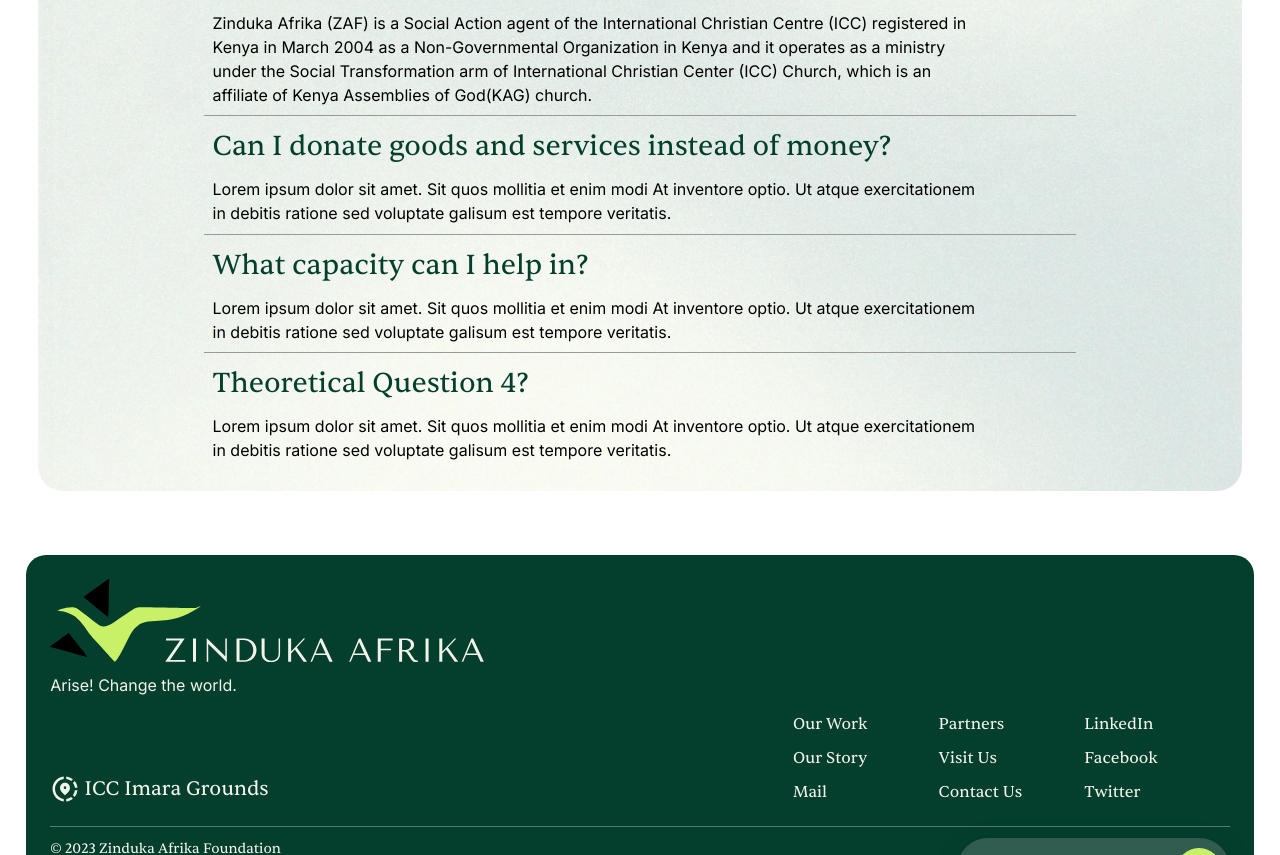
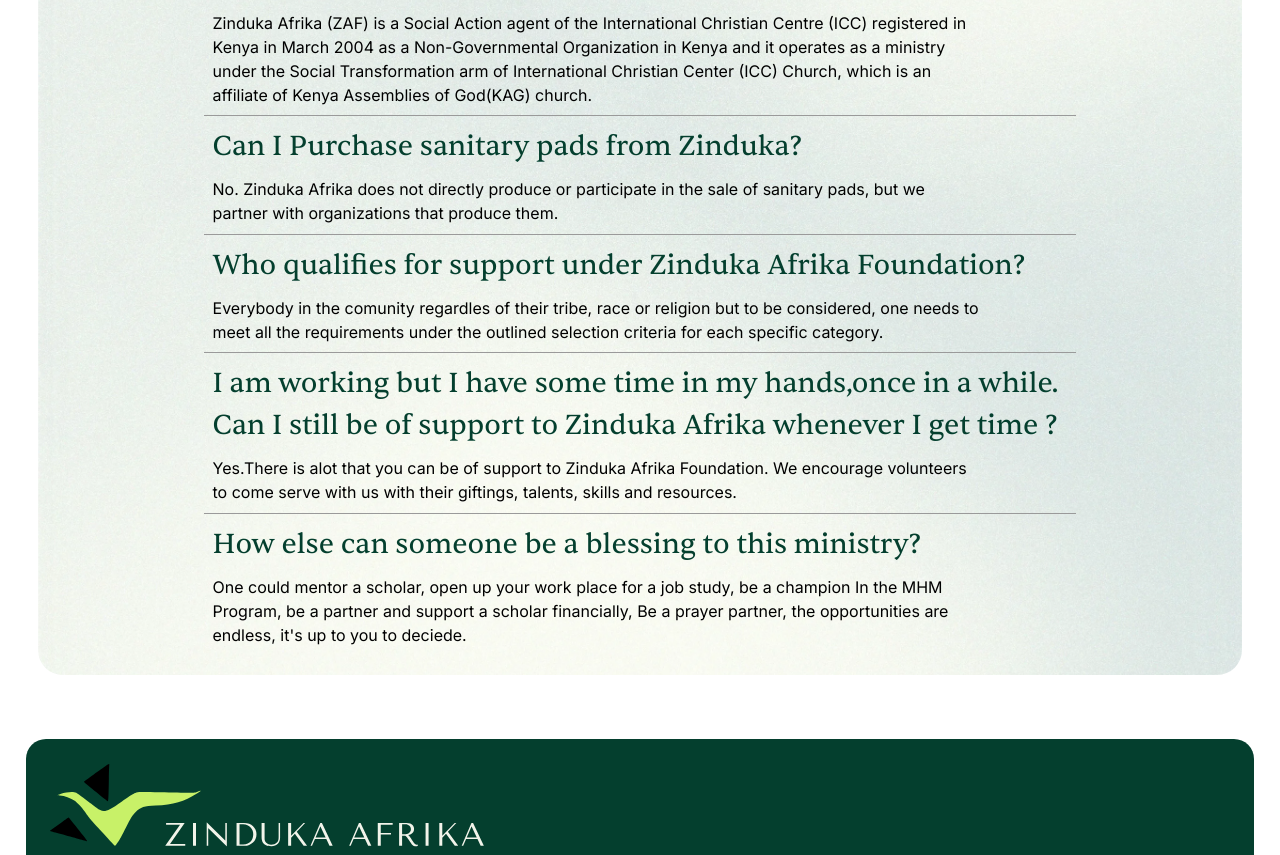
Before and after one commit to koechian/zinduka-afrika, a Next.js app: page / in a window 1280 px wide. Shown: the part 3180-4035 px from the top of the page. Built offline with nearby package versions, Linux system fonts and the light colour scheme.

Commit message:
Added FAQ items

```diff
--- a/src/app/components/Sections/Faq/Faq.tsx
+++ b/src/app/components/Sections/Faq/Faq.tsx
@@ -5,7 +5,7 @@
 
 const Faq = () => {
   return (
-    <section className={styles.wrapper}>
+    <section id={"faq"} className={styles.wrapper}>
       <div
         className={styles.container}
         style={{ backgroundImage: "url(/faq.webp)" }}
@@ -15,7 +15,7 @@
           style={{ backgroundImage: "url(./faq-logo.svg)" }}
         ></div>
         <div className={styles.heading}>
-          <h1>Frequenty Asked Questions</h1>
+          <h1>Frequently Asked Questions</h1>
           <h6 className={inter.className}>
             Any other questions?{" "}
             <a className={styles.link} href="mailto:zinduka-afrika@gmail.com">
@@ -30,21 +30,22 @@
             answer="Zinduka Afrika (ZAF) is a Social Action agent of the International Christian Centre (ICC) registered in Kenya in March 2004 as a Non-Governmental Organization in Kenya and it operates as a ministry under the Social Transformation arm of International Christian Center (ICC) Church, which is an affiliate of Kenya Assemblies of God(KAG) church."
           />
           <Question
-            question="Can I donate goods and services instead of money?"
-            answer="Lorem ipsum dolor sit amet. Sit quos mollitia et enim modi At inventore optio. Ut atque exercitationem in debitis ratione sed
-voluptate galisum est tempore veritatis."
+            question="Can I Purchase sanitary pads from Zinduka?"
+            answer="No. Zinduka Afrika does not directly produce or participate in the sale of sanitary pads, but we partner with organizations that produce them."
           />
 
           <Question
-            question="What capacity can I help in?"
-            answer="Lorem ipsum dolor sit amet. Sit quos mollitia et enim modi At inventore optio. Ut atque exercitationem in debitis ratione sed
-voluptate galisum est tempore veritatis."
+            question="Who qualifies for support under Zinduka Afrika Foundation?"
+            answer="Everybody  in the comunity regardles of their tribe, race or religion but  to be considered, one needs to meet all the requirements under the outlined  selection criteria for each specific category."
           />
 
           <Question
-            question="Theoretical Question  4?"
-            answer="Lorem ipsum dolor sit amet. Sit quos mollitia et enim modi At inventore optio. Ut atque exercitationem in debitis ratione sed
-voluptate galisum est tempore veritatis."
+            question="I am working but I have some time in my hands,once in a while. Can I still be of support to Zinduka Afrika whenever I get time ?"
+            answer="Yes.There is alot that you can be of support to Zinduka Afrika Foundation. We encourage volunteers to come serve with us with their giftings, talents, skills and resources."
+          />
+          <Question
+            question="How else can someone be a blessing to this ministry?"
+            answer="One could mentor a scholar, open up your work place for a job study, be a champion In the MHM Program, be a partner and support a scholar financially, Be a prayer partner, the opportunities are endless, it's up to you to deciede."
           />
         </div>
       </div>
```
